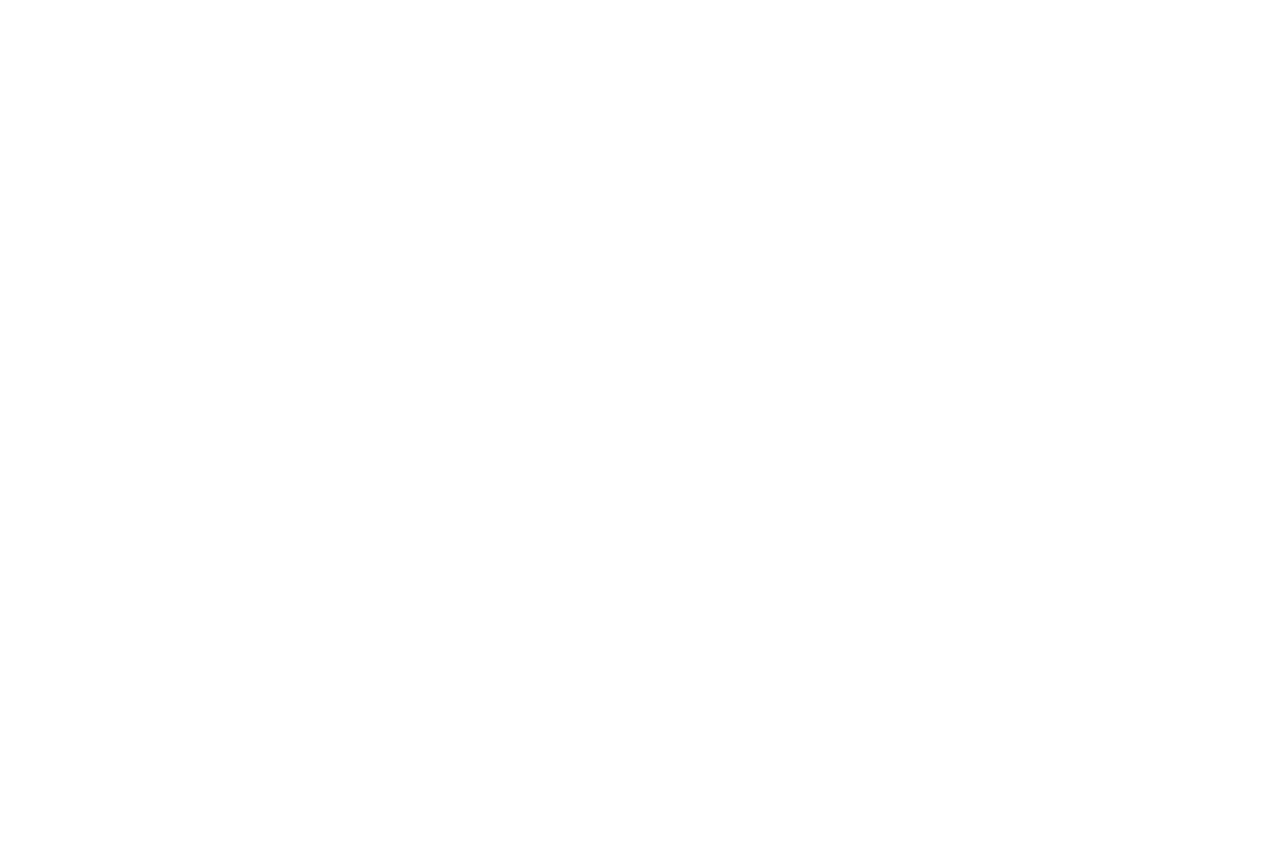
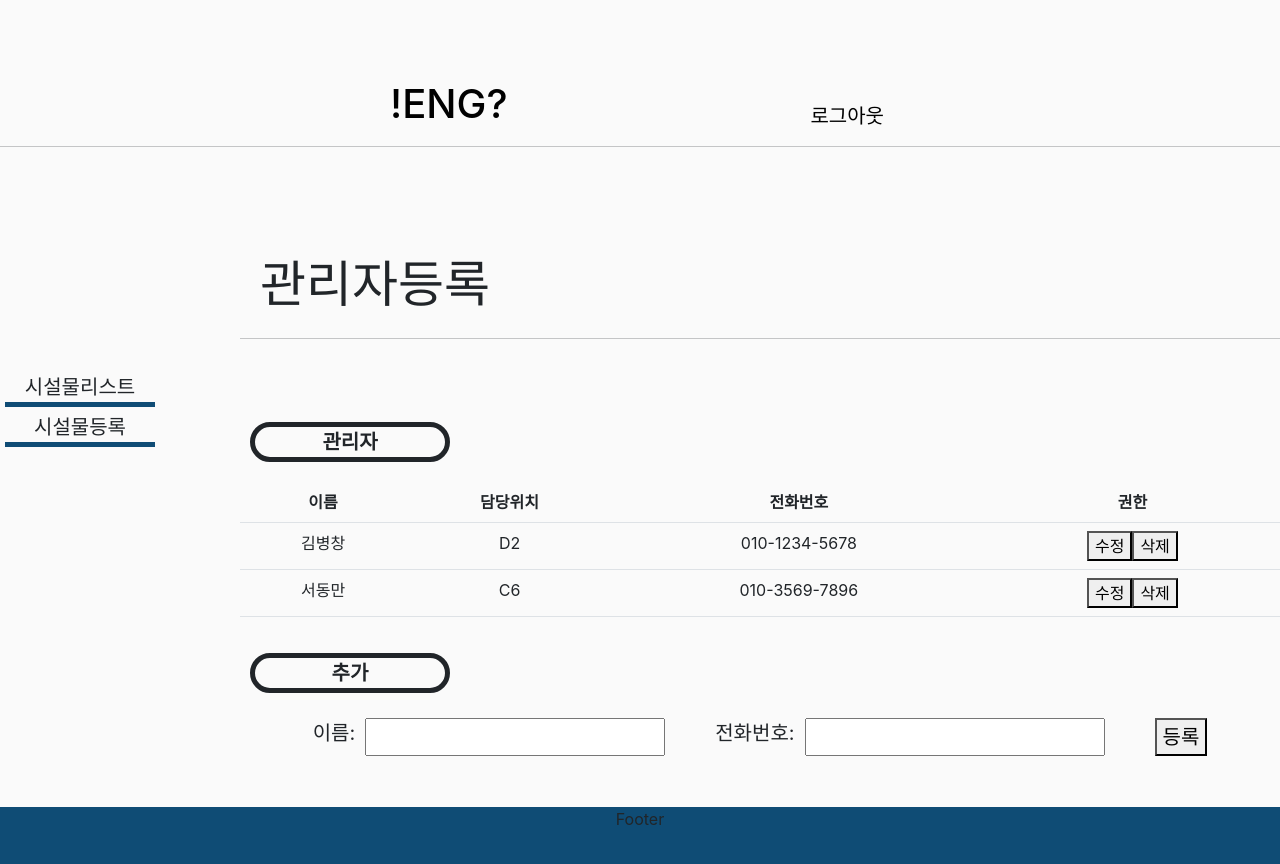
Before and after one commit to 2022OSS-Dev-Competition-ENG-Project/ENG_Web, a React (Create React App) app: page /register/manager in a window 1280 px wide. Before the commit this address had no page. Shown: the top 864 px of the page. Before the commit the page ends 800 px from the top, so only its background shows below. Built offline with nearby package versions, Linux system fonts and the light colour scheme.

Commit message:
[FEAT]관리자등록UI구현

```diff
--- a/src/App.js
+++ b/src/App.js
@@ -9,6 +9,7 @@ import NoticeWrite from './Pages/NoticeWrite';
 import Layout from './Components/Layout';
 import PostWrite from './Pages/PostWrite';
 import BuildingRegister from './Pages/BuildingRegister';
+import ManagerRegister from './Pages/ManagerRegister';
 
 function App() {
   return (
@@ -22,6 +23,7 @@ function App() {
         <Route path="/layout" element={<Layout />}> </Route>
         <Route path="/post/write" element={<PostWrite />}> </Route>
         <Route path="/register/building" element={<BuildingRegister />}> </Route>
+        <Route path="/register/manager" element={<ManagerRegister />}> </Route>
       </Routes>
 
     </div>
--- a/src/Pages/BuildingList.js
+++ b/src/Pages/BuildingList.js
@@ -49,26 +49,6 @@ function BuildingList() {
   align-items: flex-start;
   justify-content: center;
 `
-    let List_menu = styled.div`
-      float: left;
-      background-color: #727272;
-      margin-left: 150px;
-      font-size: 25px;
-      font-weight: 900;
-      width: 70vw;
-      display: flex;
-      justify-content: space-between;
-      border-radius: 10px;
-      padding: 10px 40px
-      border: 5px solid;
-    `
-
-    let List = styled.div`
-     color: white;
-     font-size: 25px;
-     margin: 5px 20px;
-     font-weight:400;
-    `
 
   let Body = styled.div`
   display: flex;
--- a/src/Pages/Main.js
+++ b/src/Pages/Main.js
@@ -35,10 +35,9 @@ function Main() {
     <body>
       <Header />
       <Menu>
-        <Main_button onClick={()=> {navigate('/list')}}>나의 건물 <br/>리스트 보기</Main_button>
-        <Main_button onClick={()=> {navigate('/register_building')}}>관리 건물 <br/>등록하기</Main_button>
+        <Main_button onClick={()=> {navigate('/BuildingList')}}>나의 건물 <br/>리스트 보기</Main_button>
+        <Main_button onClick={()=> {navigate('/register/building')}}>관리 건물 <br/>등록하기</Main_button>
       </Menu>
-      <hr></hr>
       <Footer />
     </body>
 
--- /dev/null
+++ b/src/Pages/ManagerRegister.js
@@ -0,0 +1,145 @@
+import {React, useEffect, useState} from 'react';
+import {Routes, Route, useNavigate} from 'react-router-dom';
+import Header from '../Components/Header';
+import Footer from '../Components/Footer';
+import styled from 'styled-components';
+import Navigation from '../Components/Navigation';
+import Table from 'react-bootstrap/Table';
+import axios from 'axios';
+
+
+
+function ManagerRegister() {
+
+  let Div = styled.div`
+  background-color: #FAFAFA;
+`
+
+    let Box1 = styled.div`
+    width: 300px;
+    height: auto;
+    background-color: #FAFAFA;
+    margin: 0 ;
+    padding-top:120px
+  `
+
+  let Box2 = styled.div`
+    width: 1300px;
+    height: 70vh;
+    background-color:#FAFAFA;
+    margin: 0 ;
+    display: flex;
+    flex-direction: column;
+  `
+  let Title_box = styled.div`
+  widith: auto;
+  height: auto;
+  display: flex;
+  justify-content: flex-start;
+  background-color:#FAFAFA;
+  font-size: 50px;
+  padding:0;
+  margin:0 0 0 20px;
+
+  `
+  let Content_box=styled.div`
+  widith: auto;
+  height: 500px;
+  background-color: #FAFAFA;
+  display:flex;
+  justify-content: center;
+  flex-direction: column;
+
+`
+
+  let Body = styled.div`
+    display: flex;
+    justify-content: center;
+    margin: 100px 0 0 0;
+    background-color: #FAFAFA;
+
+  `
+  let Menu = styled.div`
+    border: solid 5px;
+    width: 200px;
+    font-size: 20px;
+    font-weight: 1000;
+    border-radius: 20px;
+    margin: 20px 10px;
+  `
+    let Input_box = styled.div`
+    display:flex;
+    justify-content: center;
+    width: auto;
+    height: auto;
+    background-color:#FAFAFA;
+    margin: 5px;
+    font-size: 20px;
+  `
+  let Input = styled.input`
+    padding: 2px;
+    width: 300px;
+    margin: 0 50px 0 10px;
+  `
+
+  let Register_button = styled.button`
+
+  `
+
+  return(
+    <>
+    <Div>
+      <Header/>
+        <Body>
+          <Box1><Navigation/></Box1>
+          <Box2><Title_box>관리자등록</Title_box><hr></hr>
+          <Content_box>
+            <Menu>
+              관리자
+            </Menu>
+            <Table hover>
+              <thead>
+                <tr>
+
+                  <th>이름</th>
+                  <th>담당위치</th>
+                  <th>전화번호</th>
+                  <th>권한</th>
+                </tr>
+              </thead>
+              <tbody>
+                <tr>
+
+                  <td>김병창</td>
+                  <td>D2</td>
+                  <td>010-1234-5678</td>
+                  <td><button>수정</button><button>삭제</button></td>
+
+                </tr>
+                <tr>
+
+                  <td>서동만</td>
+                  <td>C6</td>
+                  <td>010-3569-7896</td>
+                  <td><button>수정</button><button>삭제</button></td>
+                </tr>
+
+              </tbody>
+            </Table>
+            <Menu>
+              추가
+            </Menu>
+            <Input_box>이름: <Input></Input>전화번호: <Input></Input><Register_button>등록</Register_button></Input_box>
+          </Content_box></Box2>
+        </Body>
+        <Footer/>
+    </Div>
+    </>
+
+
+
+
+  );
+}
+
+export default ManagerRegister;
```
